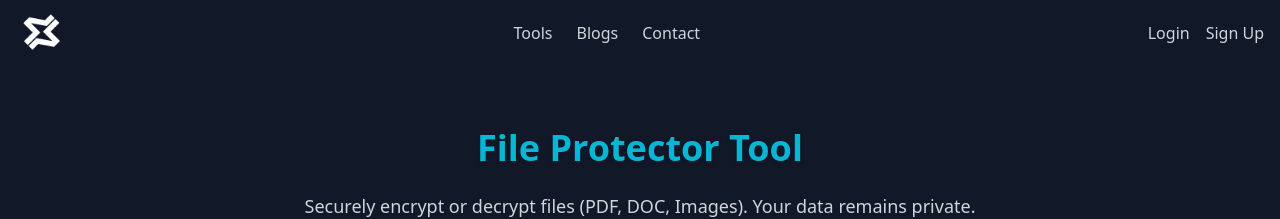
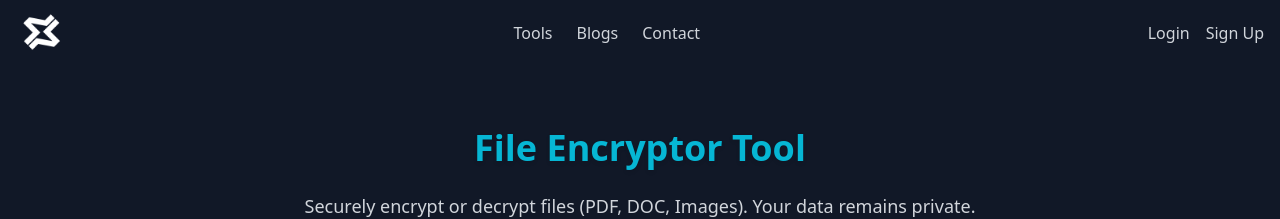
Before and after one commit to Buddhsen-tripathi/DeepFindMe, a Next.js app in the folder web/: page /tools/encryption-and-hashing/file-encryptor in a window 1280 px wide. Shown: the top 219 px of the page. Built offline with nearby package versions, Linux system fonts and the light colour scheme; no server answers.

Commit message:
name change

```diff
--- a/web/app/tools/encryption-and-hashing/file-encryptor/page.tsx
+++ b/web/app/tools/encryption-and-hashing/file-encryptor/page.tsx
@@ -81,7 +81,7 @@ export default function FileEncryptor() {
     <section className="py-16 bg-gray-900">
       <div className="container mx-auto px-4">
         <h1 className="text-4xl font-bold mb-6 text-center text-cyan-500">
-          File Protector Tool
+          File Encryptor Tool
         </h1>
         <p className="text-lg mb-8 text-center text-gray-300">
           Securely encrypt or decrypt files (PDF, DOC, Images). Your data remains private.
```
